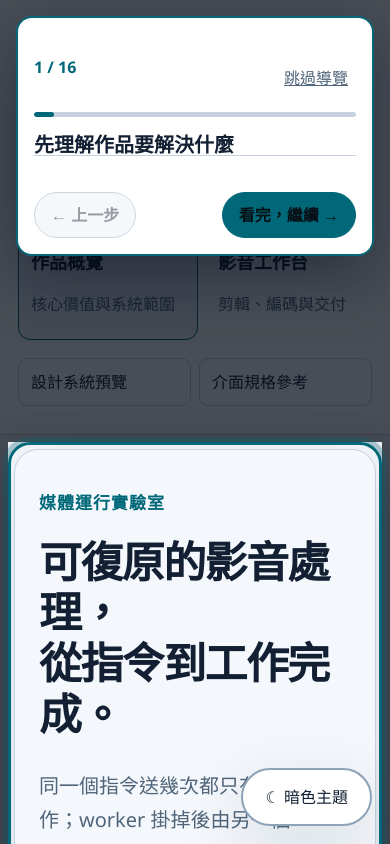
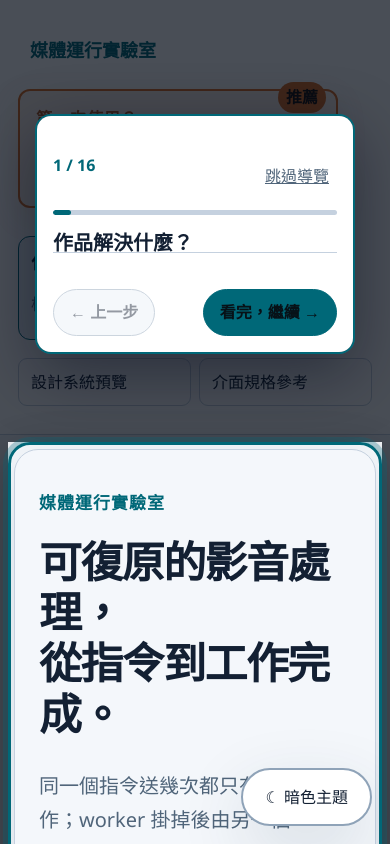
Before and after one commit to RemyJerrie1/media-runtime-lab, a Next.js app in the folder apps/web/: page / in a window 390 px wide. Shown: the top 844 px of the page. Built offline with nearby package versions, Linux system fonts and the light colour scheme; no server answers.

Commit message:
fix: simplify and reposition tour guidance

```diff
--- a/apps/web/app/interview-tour-model.ts
+++ b/apps/web/app/interview-tour-model.ts
@@ -29,9 +29,8 @@ export const interviewTourSteps: InterviewTourStep[] = [
   {
     id: 'overview-summary',
     target: '[data-tour="overview-summary"]',
-    title: '先理解作品要解決什麼',
-    instruction:
-      '這裡整理媒體生命週期、工作流復原與成本治理。可以先停留閱讀，看完再開始實際操作每個頁籤。',
+    title: '作品解決什麼？',
+    instruction: '從媒體處理、工作流復原到成本治理，先掌握完整範圍。',
     completion: { type: 'manual' },
     tab: 'overview',
     placement: 'left',
@@ -39,8 +38,8 @@ export const interviewTourSteps: InterviewTourStep[] = [
   {
     id: 'open-workbench',
     target: '[data-tour="tab-render"]',
-    title: '先進入影音工作台',
-    instruction: '點擊「影音工作台」，開始一次完整的編碼決策。',
+    title: '進入影音工作台',
+    instruction: '點擊頁籤，開始一次真實轉檔。',
     completion: { type: 'click' },
     tab: 'overview',
     placement: 'right',
@@ -48,8 +47,8 @@ export const interviewTourSteps: InterviewTourStep[] = [
   {
     id: 'choose-source',
     target: '[data-tour="choose-source"]',
-    title: '從可播放素材開始',
-    instruction: '預設影片已由後端備妥。點擊「使用這支示範影片」直接開始，也可以換成自己的影片。',
+    title: '選擇來源影片',
+    instruction: '示範影片已就緒。直接使用，或換成自己的影片。',
     completion: { type: 'click' },
     tab: 'render',
     placement: 'right',
@@ -57,8 +56,8 @@ export const interviewTourSteps: InterviewTourStep[] = [
   {
     id: 'adjust-quality',
     target: '[data-tour="adjust-crf"]',
-    title: '設定畫質目標',
-    instruction: '拖曳 CRF。數字越低，畫質與檔案通常越大。',
+    title: '設定畫質',
+    instruction: '調整 CRF：越低畫質越高，檔案也越大。',
     completion: { type: 'input' },
     tab: 'render',
     placement: 'right',
@@ -66,8 +65,8 @@ export const interviewTourSteps: InterviewTourStep[] = [
   {
     id: 'choose-preset',
     target: '[data-tour="choose-preset"]',
-    title: '決定編碼成本',
-    instruction: '選擇另一個編碼速度，觀察速度與壓縮效率的取捨。',
+    title: '選擇編碼速度',
+    instruction: '切換 Preset，比較速度與壓縮效率。',
     completion: { type: 'input' },
     tab: 'render',
     placement: 'left',
@@ -75,8 +74,8 @@ export const interviewTourSteps: InterviewTourStep[] = [
   {
     id: 'toggle-faststart',
     target: '[data-tour="toggle-faststart"]',
-    title: '改善啟播速度',
-    instruction: 'Faststart 已採用推薦設定。可以保留勾選並按下一步，若實際切換則會自動前進。',
+    title: '改善啟播',
+    instruction: 'Faststart 已採用推薦設定，可直接下一步。',
     completion: { type: 'input' },
     tab: 'render',
     placement: 'right',
@@ -84,8 +83,8 @@ export const interviewTourSteps: InterviewTourStep[] = [
   {
     id: 'submit-render',
     target: '[data-tour="submit-render"]',
-    title: '送出真實算圖任務',
-    instruction: '點擊「套用參數並執行 FFmpeg」。後端會實際轉碼並建立 MP4。',
+    title: '開始轉檔',
+    instruction: '送出參數，由後端 FFmpeg 產生 MP4。',
     completion: { type: 'click' },
     tab: 'render',
     placement: 'top',
@@ -93,8 +92,8 @@ export const interviewTourSteps: InterviewTourStep[] = [
   {
     id: 'render-result',
     target: '[data-tour="render-result"]',
-    title: '等待後端處理完成',
-    instruction: '等待 worker 完成；成功後上方會直接播放本次產生的真實 MP4。',
+    title: '查看處理結果',
+    instruction: '完成後可直接播放 MP4，並檢查任務收據。',
     completion: {
       type: 'state',
       name: 'media-lab:render-state',
@@ -108,7 +107,7 @@ export const interviewTourSteps: InterviewTourStep[] = [
     id: 'open-composition',
     target: '[data-tour="tab-composition"]',
     title: '前往媒體合成',
-    instruction: '點擊「媒體合成」，查看字幕、精靈圖與圖層如何共用同一條媒體時間軸。',
+    instruction: '查看字幕、精靈圖與圖層時間軸。',
     completion: { type: 'click' },
     tab: 'render',
     placement: 'right',
@@ -116,9 +115,8 @@ export const interviewTourSteps: InterviewTourStep[] = [
   {
     id: 'inspect-composition',
     target: '[data-tour="composition-content"]',
-    title: '辨識預覽與正式成品的邊界',
-    instruction:
-      '這裡用確定性時鐘示範合成預覽；正式成品仍由後端 FFmpeg 產生。可以停留觀察字幕與時間軸。',
+    title: '預覽與成品',
+    instruction: '前端負責即時預覽；後端負責確定性成品。',
     completion: { type: 'manual' },
     tab: 'composition',
     placement: 'left',
@@ -127,7 +125,7 @@ export const interviewTourSteps: InterviewTourStep[] = [
     id: 'open-cost',
     target: '[data-tour="tab-cost"]',
     title: '前往人工智慧成本',
-    instruction: '點擊「人工智慧成本」，查看用量如何歸因到專案與預算。',
+    instruction: '查看用量、歸因與預算控制。',
     completion: { type: 'click' },
     tab: 'composition',
     placement: 'right',
@@ -135,9 +133,8 @@ export const interviewTourSteps: InterviewTourStep[] = [
   {
     id: 'inspect-cost',
     target: '[data-tour="cost-content"]',
-    title: '看懂成本治理資料流',
-    instruction:
-      '供應商收據會標準化成用量事件，再進行成本歸因與預算控制；目前數字清楚標示為範例。可以停留觀察資料流。',
+    title: '成本治理流程',
+    instruction: '收據標準化後，才能歸因成本並控制預算。',
     completion: { type: 'manual' },
     tab: 'cost',
     placement: 'left',
@@ -146,7 +143,7 @@ export const interviewTourSteps: InterviewTourStep[] = [
     id: 'open-operations',
     target: '[data-tour="tab-operations"]',
     title: '前往維運證據',
-    instruction: '點擊「維運證據」，查看任務如何被追蹤、復原與驗證。',
+    instruction: '查看任務追蹤、復原與驗證。',
     completion: { type: 'click' },
     tab: 'cost',
     placement: 'right',
@@ -154,9 +151,8 @@ export const interviewTourSteps: InterviewTourStep[] = [
   {
     id: 'inspect-operations',
     target: '[data-tour="operations-content"]',
-    title: '從指令一路追到成品',
-    instruction:
-      'Trace、Job、狀態序列、Artifact 雜湊與成本歸因可串成同一條證據鏈。可以停留檢查每一段證據。',
+    title: '追蹤完整證據鏈',
+    instruction: '從指令、任務到成品雜湊，每一步都可追溯。',
     completion: { type: 'manual' },
     tab: 'operations',
     placement: 'left',
@@ -165,7 +161,7 @@ export const interviewTourSteps: InterviewTourStep[] = [
     id: 'open-architecture',
     target: '[data-tour="tab-architecture"]',
     title: '前往系統架構',
-    instruction: '點擊「系統架構」，最後檢視前端、API、Worker 與 Artifact 的責任邊界。',
+    instruction: '檢視前端、API、Worker 與成品服務。',
     completion: { type: 'click' },
     tab: 'operations',
     placement: 'right',
@@ -173,9 +169,8 @@ export const interviewTourSteps: InterviewTourStep[] = [
   {
     id: 'inspect-architecture',
     target: '[data-tour="architecture-content"]',
-    title: '完成整套作品導覽',
-    instruction:
-      '產品介面送出合約，NestJS 管理工作流，FFmpeg Worker 產生 Artifact，靜態服務負責播放。確認責任邊界後完成導覽。',
+    title: '掌握責任邊界',
+    instruction: '介面送出合約，Worker 產生成品，靜態服務負責播放。',
     completion: { type: 'manual' },
     tab: 'architecture',
     placement: 'left',
--- a/apps/web/app/interview-tour.tsx
+++ b/apps/web/app/interview-tour.tsx
@@ -16,8 +16,8 @@ type TooltipPosition = { top: number; left: number; arrow: InterviewTourStep['pl
 const TOUR_SESSION_KEY = 'media-runtime-guided-tour-v4';
 const TARGET_PADDING = 8;
 const VIEWPORT_GAP = 16;
-const TOOLTIP_WIDTH = 380;
-const TOOLTIP_ESTIMATED_HEIGHT = 430;
+const TOOLTIP_WIDTH = 320;
+const TOOLTIP_ESTIMATED_HEIGHT = 310;
 
 function readRect(element: HTMLElement): Rect {
   const rect = element.getBoundingClientRect();
@@ -59,9 +59,9 @@ function positionTooltip(rect: Rect, preferred: InterviewTourStep['placement']):
     (available.top >= available.bottom ? 'top' : 'bottom');
   const unclampedLeft =
     placement === 'left'
-      ? rect.left - width - gap
+      ? VIEWPORT_GAP
       : placement === 'right'
-        ? rect.right + gap
+        ? window.innerWidth - width - VIEWPORT_GAP
         : rect.left + rect.width / 2 - width / 2;
   const left = Math.min(
     Math.max(unclampedLeft, VIEWPORT_GAP),
@@ -71,10 +71,9 @@ function positionTooltip(rect: Rect, preferred: InterviewTourStep['placement']):
     placement === 'top'
       ? Math.max(VIEWPORT_GAP, rect.top - TOOLTIP_ESTIMATED_HEIGHT - gap)
       : placement === 'left' || placement === 'right'
-        ? Math.min(
-            Math.max(rect.top + rect.height / 2 - TOOLTIP_ESTIMATED_HEIGHT / 2, VIEWPORT_GAP),
-            window.innerHeight - TOOLTIP_ESTIMATED_HEIGHT - VIEWPORT_GAP,
-          )
+        ? rect.top + rect.height / 2 < window.innerHeight / 2
+          ? Math.max(VIEWPORT_GAP, window.innerHeight - TOOLTIP_ESTIMATED_HEIGHT - VIEWPORT_GAP)
+          : VIEWPORT_GAP
         : rect.bottom + gap;
   return { top, left, arrow: placement ?? 'bottom' };
 }
@@ -322,12 +321,7 @@ export function InterviewTour() {
               </div>
               <strong>{step.title}</strong>
               <p>{step.instruction}</p>
-              <small className={feedback ? 'tour-feedback' : undefined}>
-                {feedback ??
-                  (step.completion.type === 'manual'
-                    ? '請先閱讀畫面內容，看完後再繼續。'
-                    : '可以操作發亮區域自動前進，也可以直接使用下方導覽按鈕。')}
-              </small>
+              {feedback ? <small className="tour-feedback">{feedback}</small> : null}
               <div className="tour-navigation">
                 <button type="button" onClick={goBack} disabled={stepIndex === 0}>
                   ← 上一步
--- a/apps/web/app/onboarding.css
+++ b/apps/web/app/onboarding.css
@@ -86,25 +86,20 @@
 .tour-tooltip {
   position: fixed;
   z-index: 1002;
-  width: min(380px, calc(100vw - 32px));
+  width: min(320px, calc(100vw - 32px));
   max-height: calc(100dvh - 32px);
   overflow-y: auto;
   border: 2px solid var(--color-accent);
   border-radius: 16px;
-  padding: 18px;
+  padding: 14px;
   background: var(--panel);
   color: var(--ink);
   box-shadow: 0 20px 64px rgba(2, 8, 23, 0.42);
   pointer-events: auto;
 }
 .tour-tooltip::before {
-  position: absolute;
-  width: 14px;
-  height: 14px;
-  border: solid var(--color-accent);
-  background: var(--panel);
+  display: none;
   content: '';
-  transform: rotate(45deg);
 }
 .tour-tooltip[data-placement='right']::before { top: 24px; left: -8px; border-width: 0 0 2px 2px; }
 .tour-tooltip[data-placement='left']::before { top: 24px; right: -8px; border-width: 2px 2px 0 0; }
@@ -154,14 +149,14 @@
 .tour-tooltip > small { color: var(--muted); font-size: var(--type-caption); line-height: 1.5; }
 .tour-navigation {
   position: sticky;
-  bottom: -18px;
+  bottom: -14px;
   display: flex;
   justify-content: space-between;
   gap: 12px;
   margin-top: 18px;
   padding-top: 14px;
   border-top: 1px solid var(--line);
-  padding-bottom: 18px;
+  padding-bottom: 14px;
   background: var(--panel);
 }
 .tour-navigation button {
```
